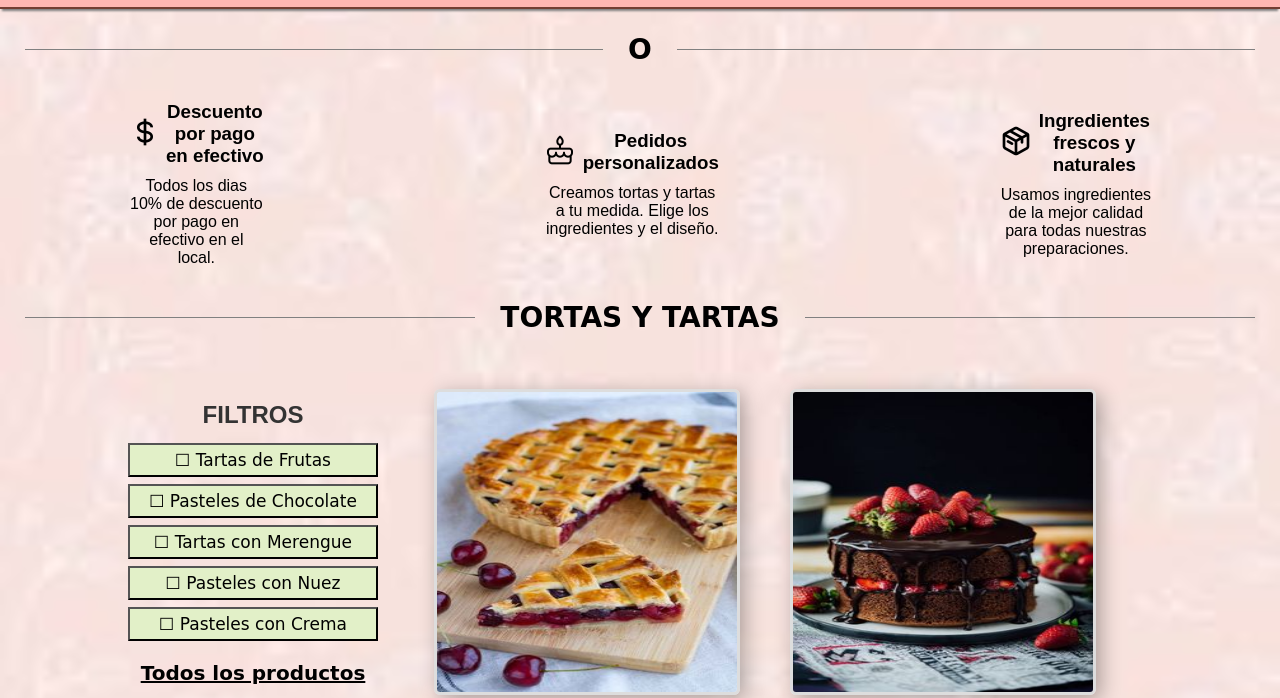
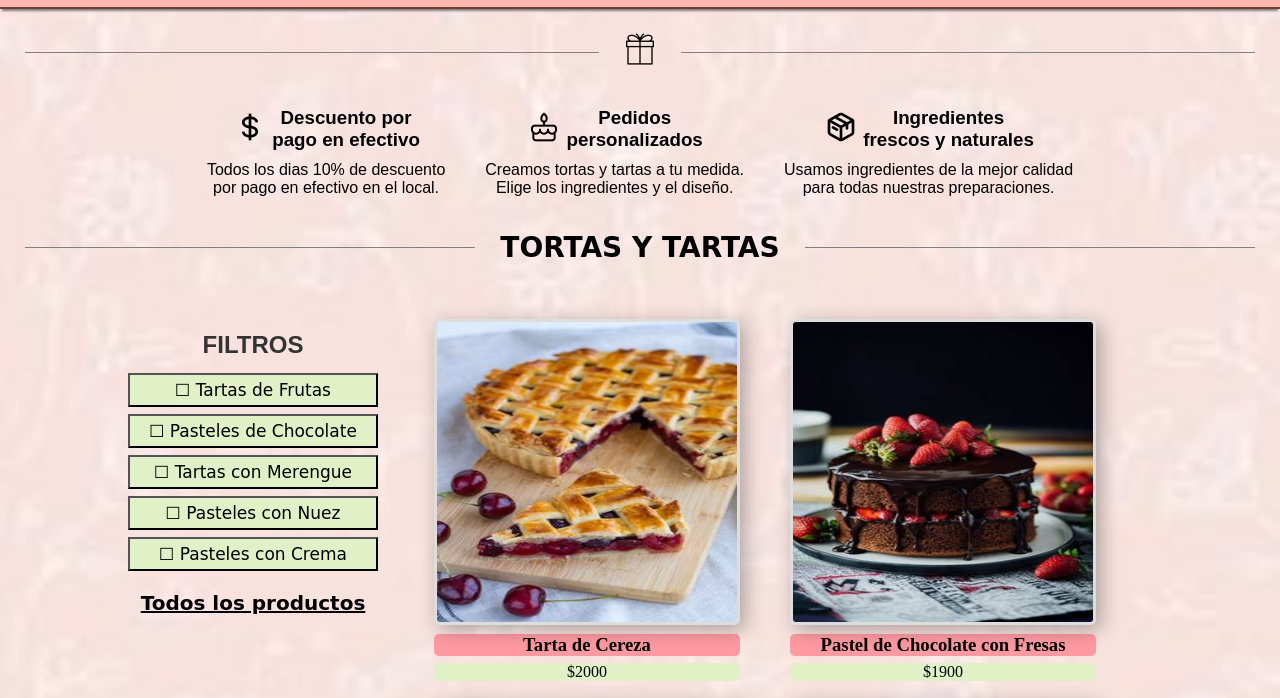
Before and after one commit to Tomas-Suarez/Tomas-Suarez.github.io, a plain HTML site: page HTML/PTorta-Tarta.html in a window 1280 px wide. Shown: the part 62-760 px from the top of the page. Drawn offline with Linux system fonts and the light colour scheme.

Commit message:
mnb
cncb

```diff
--- a/CSS/formstyle.css
+++ b/CSS/formstyle.css
@@ -1,5 +1,26 @@
-/* Importa la fuente Poppins desde Google Fonts */
-@import url('https://fonts.googleapis.com/css2?family=Poppins:wght@300;400;500&display=swap');
+
+
+
+@import url('https://fonts.googleapis.com/css2?family=Londrina+Sketch&display=swap');
+body {
+    font-family: 'Londrina', sans-serif; /* Poppins para el texto general */
+}
+
+h2{
+    font-family: 'Londrina', sans-serif; /* Montserrat para los títulos */
+}
+
+button, label {
+    font-family: 'Londrina', sans-serif; /* Roboto para botones y etiquetas */
+}
+
+/* Mantener Poppins en los formularios */
+input, textarea {
+    font-family: 'Poppins', sans-serif;
+}
+
+/* El resto de tu código CSS */
+/* ... */
 
 .form-and-map {
     display: flex;
--- a/CSS/productos.css
+++ b/CSS/productos.css
@@ -3,10 +3,11 @@
   justify-content: center;
   align-items: center;
   text-align: center;
+
 }
 
 .columm {
-  margin: 0 140px;
+  margin: 0 20px;
 }
 
 .img-h3 {
--- a/HTML/PTorta-Tarta.html
+++ b/HTML/PTorta-Tarta.html
@@ -30,32 +30,32 @@
     <div class="main-content">
 
     <div class="Titulo">
-        <h1>O</h1>
+        <h1><img src="../IMG/img-icons/Iconsmind-Outline-Present.32.png" alt="presente"></h1>
     </div>
 
     <div class="contenido">
         <div class="columm">
             <div class="img-h3">
                 <span class="icon"><img src="../IMG/img-icons/dollar-icon.png" alt="precio"></span>
-                <h3>Descuento por pago en efectivo</h3>
+                <h3>Descuento por <br>pago en efectivo</h3>
             </div>
-            <p>Todos los dias 10% de descuento por pago en efectivo en el local.</p>
+            <p>Todos los dias 10% de descuento <br>por pago en efectivo en el local.</p>
         </div>
 
         <div class="columm">
             <div class="img-h3">
                 <span class="icon"><img src="../IMG/img-icons/cake-icon.png" alt="personalizado"></span>
-                <h3>Pedidos personalizados</h3>
+                <h3>Pedidos <br>personalizados</h3>
             </div>
-            <p>Creamos tortas y tartas a tu medida. Elige los ingredientes y el diseño.</p>
+            <p>Creamos tortas y tartas a tu medida. <br>Elige los ingredientes y el diseño.</p>
         </div>
 
         <div class="columm">
             <div class="img-h3">
                 <span class="icon"><img src="../IMG/img-icons/box-icon.png" alt="ingredientes frescos"></span>
-                <h3>Ingredientes frescos y naturales</h3>
+                <h3>Ingredientes <br>frescos y naturales</h3>
             </div>
-            <p>Usamos ingredientes de la mejor calidad para todas nuestras preparaciones.</p>
+            <p>Usamos ingredientes de la mejor calidad<br> para todas nuestras preparaciones.</p>
         </div>
     </div>
 
```
Also changed, not shown: CSS/indexbody.css (+7 -0 lines), HTML/registro.html (+5 -2 lines), IMG/img-icons/Iconsmind-Outline-Present.32.png (added).
